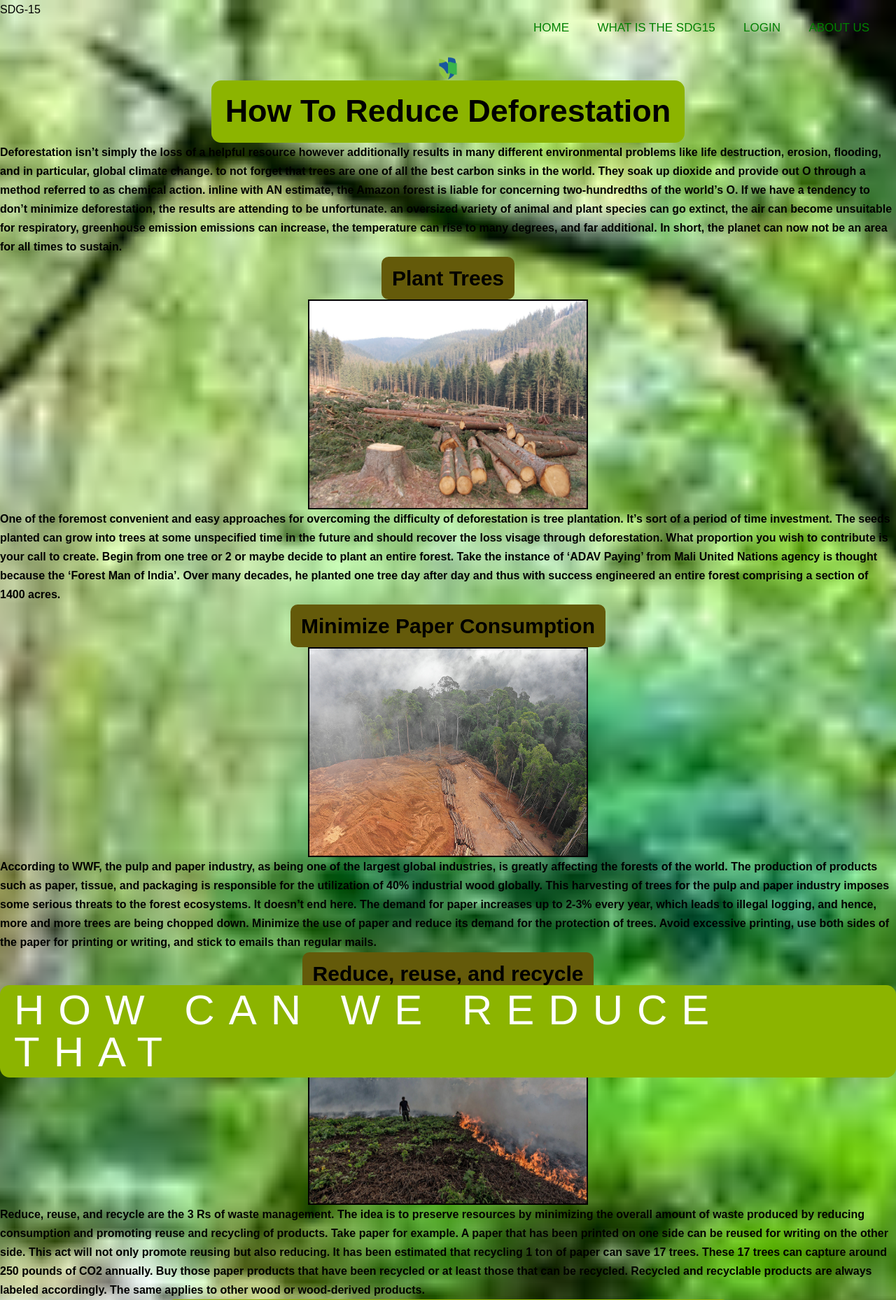
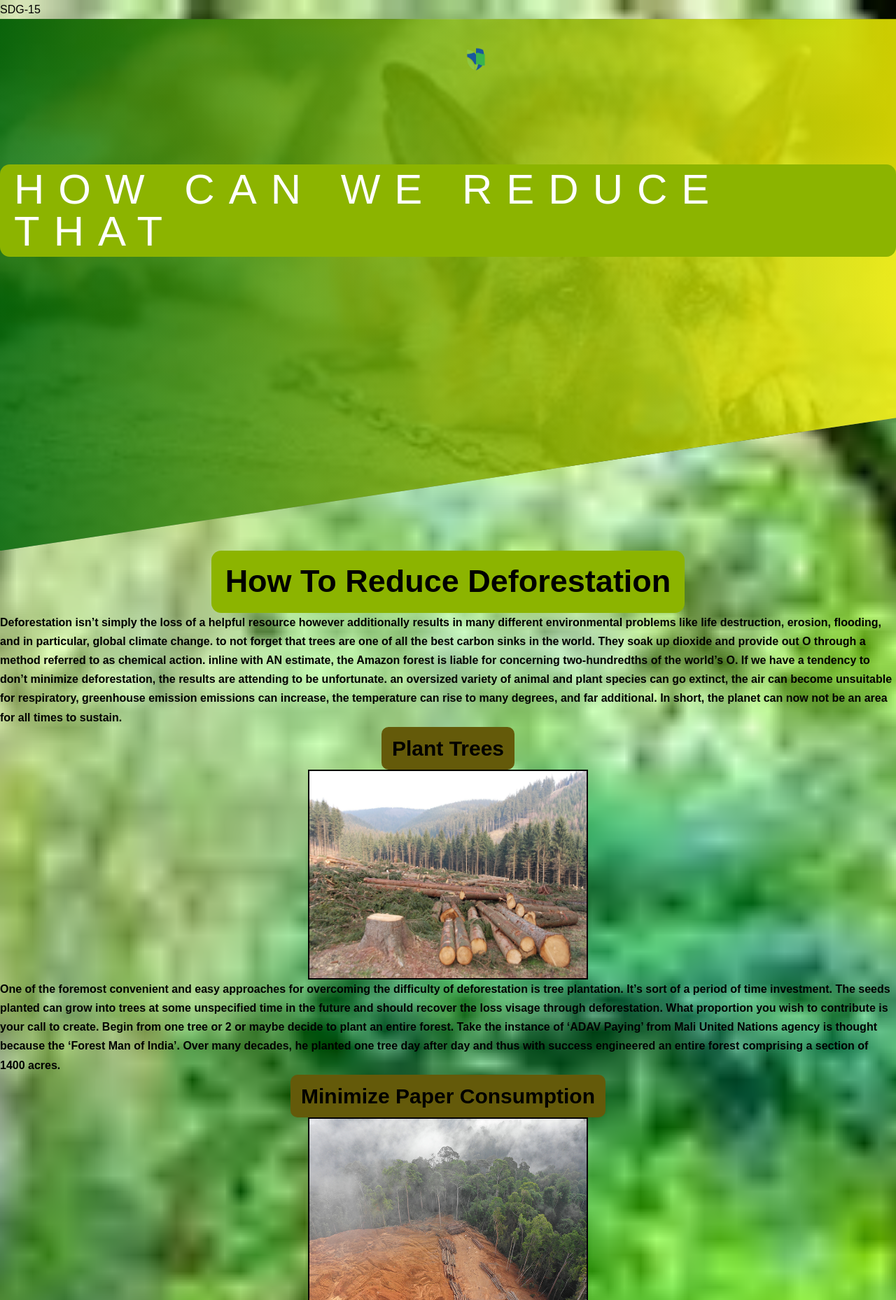
Before and after one commit to sathsaranigithub/new_project, a PHP site: page /pt.html in a window 1280 px wide. Shown: the top 1858 px of the page at 70% size. Run offline with PHP 8.4, Linux system fonts and the light colour scheme.

Commit message:
Update pt.css

```diff
--- a/pt.css
+++ b/pt.css
@@ -10,12 +10,11 @@ body{
   font-weight: 400;
   font-size: 16px;
   line-height: 1.7;
-  background-image:url("img/i7.jpg");
+  background-image:url("i7.jpg");
 background-repeat:no-repeat;
 background-size: cover;
 background-position: center;
-position: relative;
-
+  position: relative;
 
 
 margin0:0;
@@ -60,6 +59,19 @@ a.active,a:hover{
   #check{
       display: none;
   }
+.header {
+  height: 95vh;
+  background-image: linear-gradient(
+      to right,
+      rgba(8, 114, 8, 0.83),
+      rgba(255, 255, 0, 0.8)
+    ),
+    url(./img/5.jpg);
+  background-size: cover;
+  background-position: center;
+  position: relative;
+
+  clip-path: polygon(0 0, 100% 0, 100% 75%, 0 100%);
 }
 .logo-box {
   position: absolute;
@@ -94,26 +106,6 @@ a.active,a:hover{
   animation-name: moveInLeft;
   animation-duration: 3s;
 }
-
-
-
-
-a.active,a:hover{
-    color: green;
-    transition: 0.5s;
-}
-.checkbtn {
-    font-size: 30px;
-    color: white;
-    float: right;
-    line-height: 80px;
-    margin-right: 40px;
-    cursor: pointer;
-    display: none;
-  }
-  #check{
-      display: none;
-  }
 .heading-sub {
   display: block;
   font-size: 20px;
@@ -193,7 +185,6 @@ a.active,a:hover{
   box-shadow: 0 10px 20px rgba(0, 0, 0, 0.2);
 }
 
-
   @media (max-width:768px) {
       label.logo{
           font-size: 25px;
@@ -270,6 +261,7 @@ p::first-letter {
 .detail{
     color: rgb(163, 154, 154);
 }
+
 /* FOOTER CSS CODE START HERE  */
 @import url('https://fonts.googleapis.com/css?family=Poppins:200,300,400,500,600,700,800,900&display=swap');
 footer{
```
